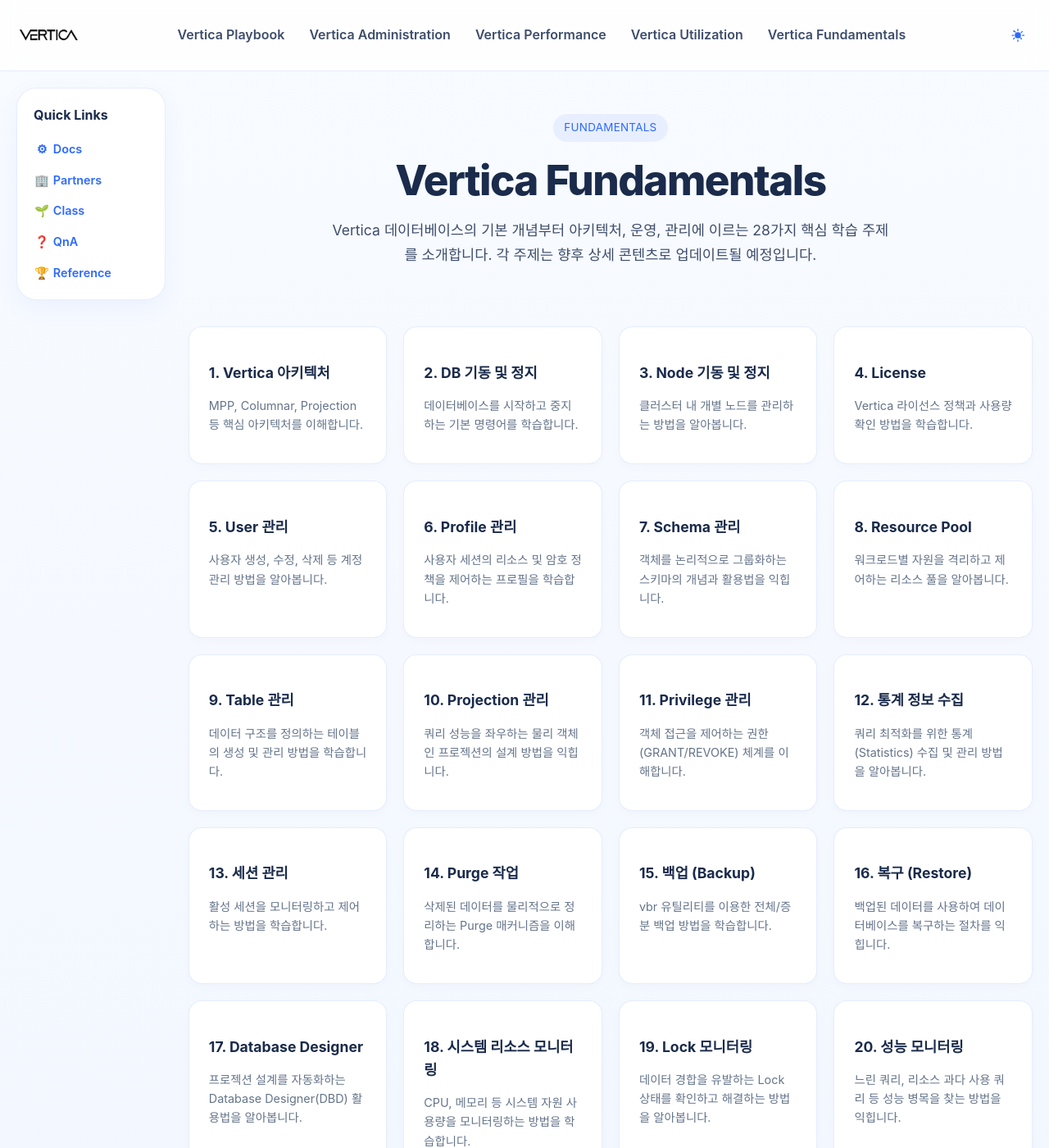
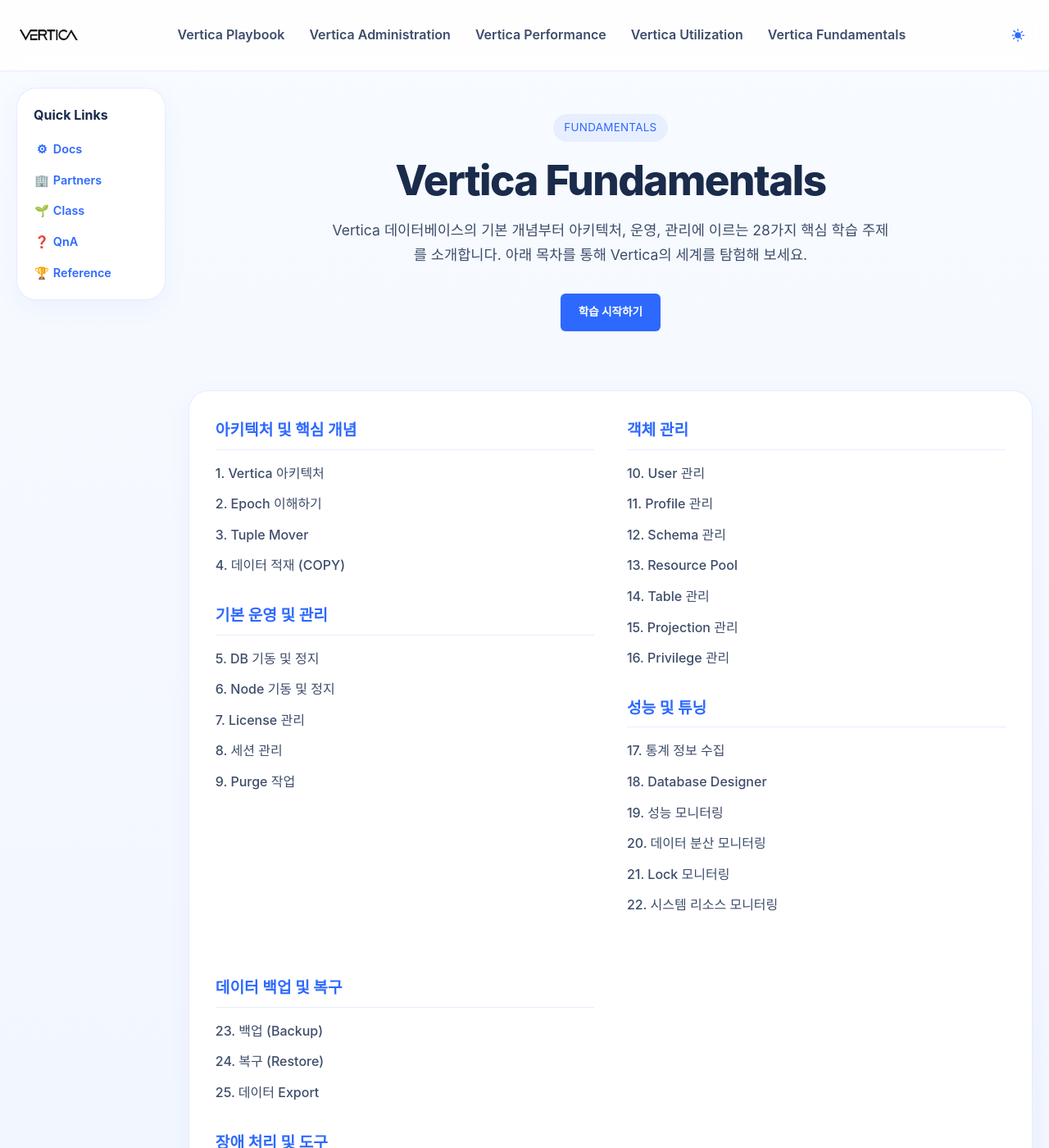
Before and after one commit to JIN0326/vertica_blog, a Jekyll site: the page built from 90fundamentals.md, in a window 1280 px wide and 1400 px high. Shown: the whole window at 82% size. Built offline with Jekyll 4.4.1, drawn with Linux system fonts in a browser that asks for light colours; some of the changed text lies outside the part shown.

Commit message:
Update blog content and styling

```diff
--- a/90fundamentals.md
+++ b/90fundamentals.md
@@ -6,38 +6,63 @@
 <div class="page-hero">
   <span class="chip">Fundamentals</span>
   <h1>Vertica Fundamentals</h1>
-  <p>Vertica 데이터베이스의 기본 개념부터 아키텍처, 운영, 관리에 이르는 28가지 핵심 학습 주제를 소개합니다. 각 주제는 향후 상세 콘텐츠로 업데이트될 예정입니다.</p>
+  <p>Vertica 데이터베이스의 기본 개념부터 아키텍처, 운영, 관리에 이르는 28가지 핵심 학습 주제를 소개합니다. 아래 목차를 통해 Vertica의 세계를 탐험해 보세요.</p>
+  <div class="link-container" style="justify-content: center; margin-top: 2rem;">
+    <a href="#toc-container">학습 시작하기</a>
+  </div>
 </div>
 
-<div class="card-section">
-  <div class="cards">
-    <article class="card"><h3>1. Vertica 아키텍처</h3><p>MPP, Columnar, Projection 등 핵심 아키텍처를 이해합니다.</p></article>
-    <article class="card"><h3>2. DB 기동 및 정지</h3><p>데이터베이스를 시작하고 중지하는 기본 명령어를 학습합니다.</p></article>
-    <article class="card"><h3>3. Node 기동 및 정지</h3><p>클러스터 내 개별 노드를 관리하는 방법을 알아봅니다.</p></article>
-    <article class="card"><h3>4. License</h3><p>Vertica 라이선스 정책과 사용량 확인 방법을 학습합니다.</p></article>
-    <article class="card"><h3>5. User 관리</h3><p>사용자 생성, 수정, 삭제 등 계정 관리 방법을 알아봅니다.</p></article>
-    <article class="card"><h3>6. Profile 관리</h3><p>사용자 세션의 리소스 및 암호 정책을 제어하는 프로필을 학습합니다.</p></article>
-    <article class="card"><h3>7. Schema 관리</h3><p>객체를 논리적으로 그룹화하는 스키마의 개념과 활용법을 익힙니다.</p></article>
-    <article class="card"><h3>8. Resource Pool</h3><p>워크로드별 자원을 격리하고 제어하는 리소스 풀을 알아봅니다.</p></article>
-    <article class="card"><h3>9. Table 관리</h3><p>데이터 구조를 정의하는 테이블의 생성 및 관리 방법을 학습합니다.</p></article>
-    <article class="card"><h3>10. Projection 관리</h3><p>쿼리 성능을 좌우하는 물리 객체인 프로젝션의 설계 방법을 익힙니다.</p></article>
-    <article class="card"><h3>11. Privilege 관리</h3><p>객체 접근을 제어하는 권한(GRANT/REVOKE) 체계를 이해합니다.</p></article>
-    <article class="card"><h3>12. 통계 정보 수집</h3><p>쿼리 최적화를 위한 통계(Statistics) 수집 및 관리 방법을 알아봅니다.</p></article>
-    <article class="card"><h3>13. 세션 관리</h3><p>활성 세션을 모니터링하고 제어하는 방법을 학습합니다.</p></article>
-    <article class="card"><h3>14. Purge 작업</h3><p>삭제된 데이터를 물리적으로 정리하는 Purge 매커니즘을 이해합니다.</p></article>
-    <article class="card"><h3>15. 백업 (Backup)</h3><p>vbr 유틸리티를 이용한 전체/증분 백업 방법을 학습합니다.</p></article>
-    <article class="card"><h3>16. 복구 (Restore)</h3><p>백업된 데이터를 사용하여 데이터베이스를 복구하는 절차를 익힙니다.</p></article>
-    <article class="card"><h3>17. Database Designer</h3><p>프로젝션 설계를 자동화하는 Database Designer(DBD) 활용법을 알아봅니다.</p></article>
-    <article class="card"><h3>18. 시스템 리소스 모니터링</h3><p>CPU, 메모리 등 시스템 자원 사용량을 모니터링하는 방법을 학습합니다.</p></article>
-    <article class="card"><h3>19. Lock 모니터링</h3><p>데이터 경합을 유발하는 Lock 상태를 확인하고 해결하는 방법을 알아봅니다.</p></article>
-    <article class="card"><h3>20. 성능 모니터링</h3><p>느린 쿼리, 리소스 과다 사용 쿼리 등 성능 병목을 찾는 방법을 익힙니다.</p></article>
-    <article class="card"><h3>21. 데이터 분산 모니터링</h3><p>데이터가 노드 간에 균일하게 분산되었는지 확인하는 방법을 학습합니다.</p></article>
-    <article class="card"><h3>22. 데이터 적재 (COPY)</h3><p>대용량 데이터를 빠르고 효율적으로 적재하는 COPY 문법을 익힙니다.</p></article>
-    <article class="card"><h3>23. 데이터 Export</h3><p>vsql 또는 EXPORT 함수를 사용하여 데이터를 외부로 내보내는 방법을 알아봅니다.</p></article>
-    <article class="card"><h3>24. Epoch 이해하기</h3><p>데이터 일관성을 보장하는 Epoch(LGE, AHM)의 개념을 이해합니다.</p></article>
-    <article class="card"><h3>25. Tuple Mover</h3><p>WOS의 데이터를 ROS로 옮기는 Tuple Mover의 동작 원리를 학습합니다.</p></article>
-    <article class="card"><h3>26. Node Down 장애 처리</h3><p>노드 장애 발생 시 복구 절차와 데이터 정합성 유지 원리를 알아봅니다.</p></article>
-    <article class="card"><h3>27. System Hang 장애 처리</h3><p>시스템 행(Hang) 발생 시 원인 분석 및 해결 방법을 학습합니다.</p></article>
-    <article class="card"><h3>28. 클라이언트 도구 활용</h3><p>vsql, DBeaver 등 다양한 클라이언트 도구의 사용법을 익힙니다.</p></article>
+<div class="fundamentals-toc-container" id="toc-container">
+  <div class="toc-column">
+    <h3>아키텍처 및 핵심 개념</h3>
+    <ul>
+      <li><a href="#">1. Vertica 아키텍처</a></li>
+      <li><a href="#">2. Epoch 이해하기</a></li>
+      <li><a href="#">3. Tuple Mover</a></li>
+      <li><a href="#">4. 데이터 적재 (COPY)</a></li>
+    </ul>
+    <h3>기본 운영 및 관리</h3>
+    <ul>
+      <li><a href="#">5. DB 기동 및 정지</a></li>
+      <li><a href="#">6. Node 기동 및 정지</a></li>
+      <li><a href="#">7. License 관리</a></li>
+      <li><a href="#">8. 세션 관리</a></li>
+      <li><a href="#">9. Purge 작업</a></li>
+    </ul>
+  </div>
+  <div class="toc-column">
+    <h3>객체 관리</h3>
+    <ul>
+      <li><a href="#">10. User 관리</a></li>
+      <li><a href="#">11. Profile 관리</a></li>
+      <li><a href="#">12. Schema 관리</a></li>
+      <li><a href="#">13. Resource Pool</a></li>
+      <li><a href="#">14. Table 관리</a></li>
+      <li><a href="#">15. Projection 관리</a></li>
+      <li><a href="#">16. Privilege 관리</a></li>
+    </ul>
+    <h3>성능 및 튜닝</h3>
+    <ul>
+      <li><a href="#">17. 통계 정보 수집</a></li>
+      <li><a href="#">18. Database Designer</a></li>
+      <li><a href="#">19. 성능 모니터링</a></li>
+      <li><a href="#">20. 데이터 분산 모니터링</a></li>
+      <li><a href="#">21. Lock 모니터링</a></li>
+      <li><a href="#">22. 시스템 리소스 모니터링</a></li>
+    </ul>
+  </div>
+  <div class="toc-column">
+    <h3>데이터 백업 및 복구</h3>
+    <ul>
+      <li><a href="#">23. 백업 (Backup)</a></li>
+      <li><a href="#">24. 복구 (Restore)</a></li>
+      <li><a href="#">25. 데이터 Export</a></li>
+    </ul>
+    <h3>장애 처리 및 도구</h3>
+    <ul>
+      <li><a href="#">26. Node Down 장애 처리</a></li>
+      <li><a href="#">27. System Hang 장애 처리</a></li>
+      <li><a href="#">28. 클라이언트 도구 활용</a></li>
+    </ul>
   </div>
 </div>
--- a/_data/navigation.yml
+++ b/_data/navigation.yml
@@ -9,7 +9,9 @@
       url: /01playbook#portfolio
     - title: Vertica 아키텍처
       url: /01playbook#architecture
-    - title: Vertica 편의성
+    - title: 고급 개념
+      url: /01playbook#advanced
+    - title: 운영과 개발 편의성
       url: /01playbook#operation
 
 - title: Vertica Administration
--- a/assets/css/style.css
+++ b/assets/css/style.css
@@ -583,19 +583,51 @@
   cursor: default;
 }
 
-.sidebar-panel a.active:hover {
-  text-decoration: none;
+.sidebar-panel a.active:hover { text-decoration: none; }
+
+/* 6.5 Fundamentals TOC Layout */
+.fundamentals-toc-container {
+  display: grid;
+  grid-template-columns: repeat(auto-fit, minmax(300px, 1fr));
+  gap: 2.5rem;
+  padding: 2rem;
+  background: var(--surface);
+  border-radius: 24px;
+  border: 1px solid var(--border-color);
+  box-shadow: var(--shadow);
+  margin-top: 32px;
+  scroll-margin-top: 100px;
 }
 
-/* 6.5 Card Section (Fundamentals 페이지 카드) */
-.card-section {
-  margin-top: 32px;
+.toc-column h3 {
+  font-size: 1.2rem;
+  color: var(--accent);
+  margin-top: 0;
+  margin-bottom: 1rem;
+  padding-bottom: 0.5rem;
+  border-bottom: 1px solid var(--border-color);
 }
-.card-section h2 {
-  text-align: center;
-  font-size: 1.8rem;
-  font-weight: 800;
-  margin-bottom: 24px;
+
+.toc-column ul {
+  list-style: none;
+  padding: 0;
+  margin: 0 0 2rem 0;
+}
+
+.toc-column ul li {
+  margin-bottom: 0.75rem;
+}
+
+.toc-column ul li a {
+  text-decoration: none;
+  color: var(--sub);
+  font-weight: 500;
+  transition: color 0.2s ease;
+}
+
+.toc-column ul li a:hover {
+  color: var(--text);
+  text-decoration: underline;
 }
 
 /* 6.6 Responsive for Sub-pages */
```
Also changed, not shown: 00index.md (+5 -0 lines), 01playbook.md (+1 -1 lines).
